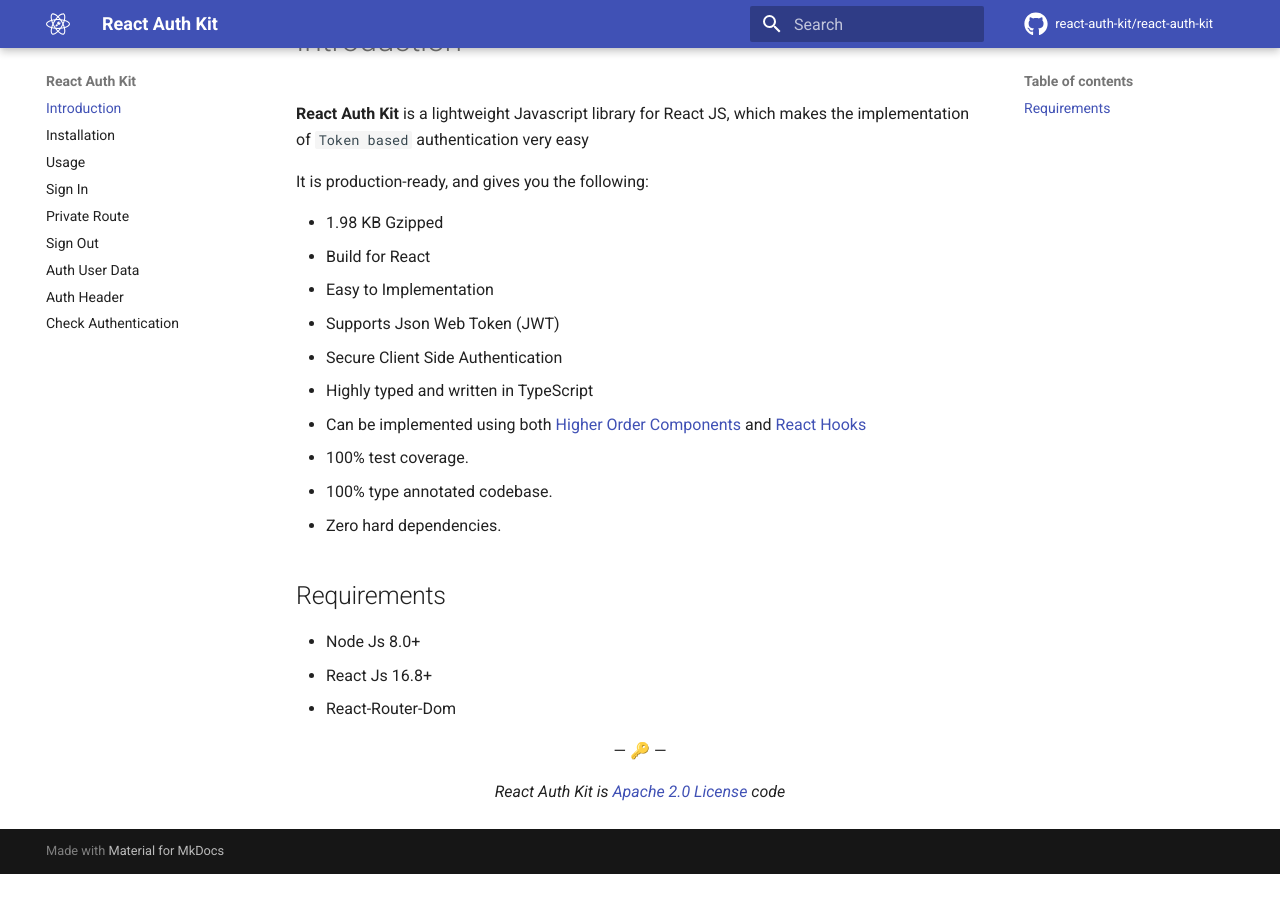
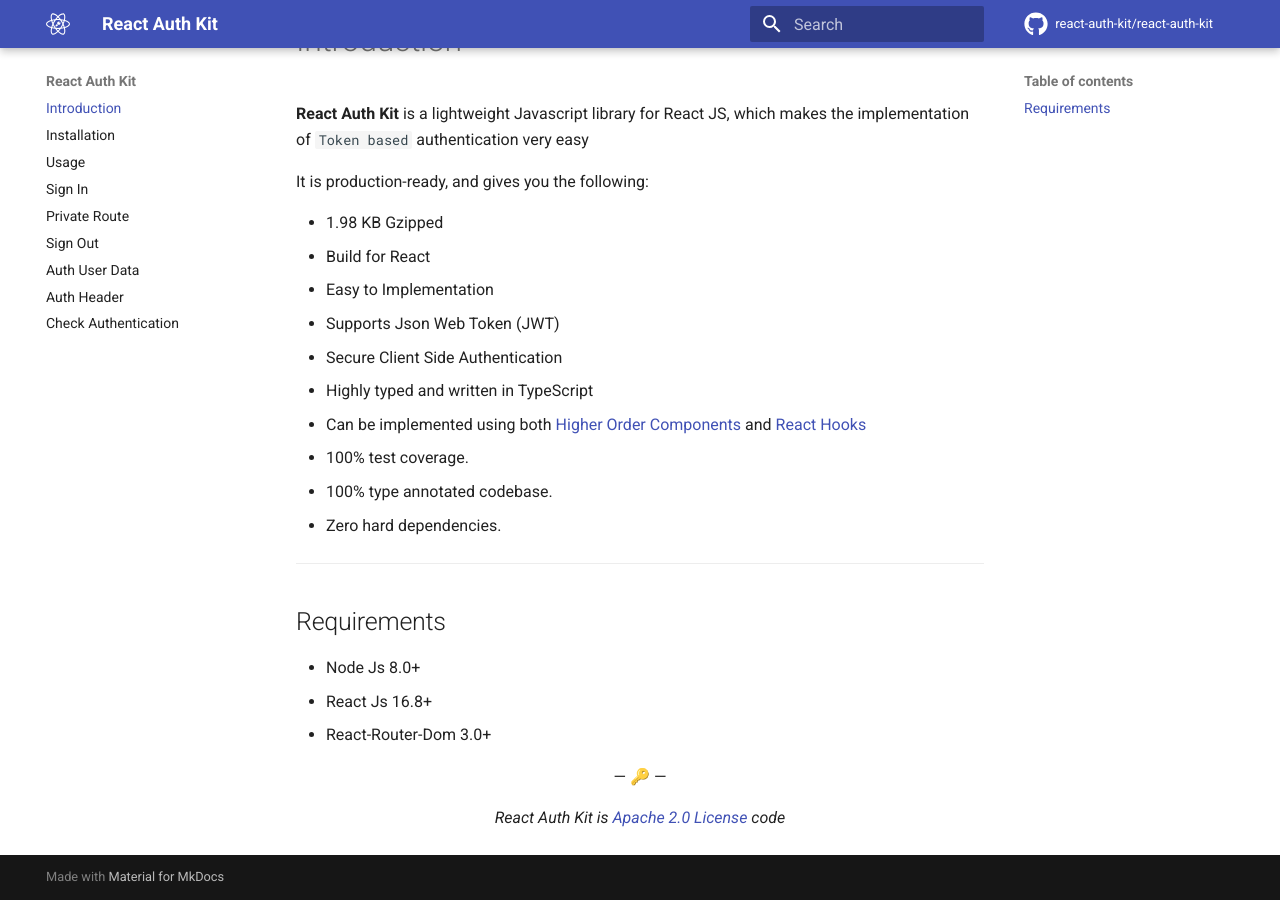
Before and after one commit to react-auth-kit/react-auth-kit, an MkDocs documentation site: the page built from docs/index.md, in a window 1280 px wide and 900 px high, scrolled down 581 px. Built offline with MkDocs 1.6.1 and Material for MkDocs 9.7.7, drawn with Linux system fonts in a browser that asks for light colours; comment, search, counter and statistics services are not loaded; before the commit the page ends 1455 px from its top, so only the background shows below that.

```diff
--- a/docs/index.md
+++ b/docs/index.md
@@ -39,11 +39,13 @@ It is production-ready, and gives you the following:
 * 100% type annotated codebase.
 * Zero hard dependencies.
 
+---
+
 ## Requirements
 
 * Node Js 8.0+
 * React Js 16.8+
-* React-Router-Dom
+* React-Router-Dom 3.0+
 
 
 <p align="center">&mdash; 🔑  &mdash;</p>
```
Also changed, not shown: README.md (+3 -1 lines).
